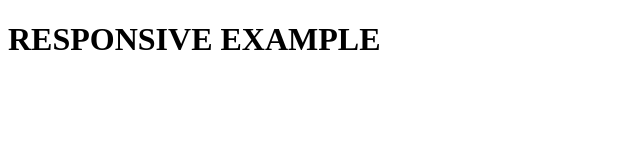
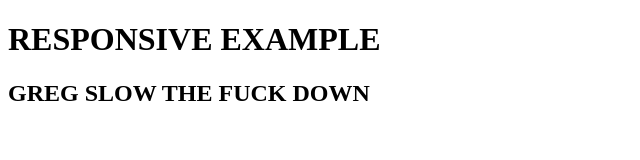
Before and after one commit to LCLao/responsive-example, a plain HTML site: page index.html in a window 1280 px wide. Shown: the whole page, without its empty margins (0-640 px from the left). Drawn offline with Linux system fonts and the light colour scheme.

Commit message:
Update index.html

```diff
--- a/index.html
+++ b/index.html
@@ -7,5 +7,7 @@
 </head>
 <body>
     <h1>RESPONSIVE EXAMPLE</h1>
+
+    <h2> GREG SLOW THE FUCK DOWN</h2>
 </body>
 </html>
```
